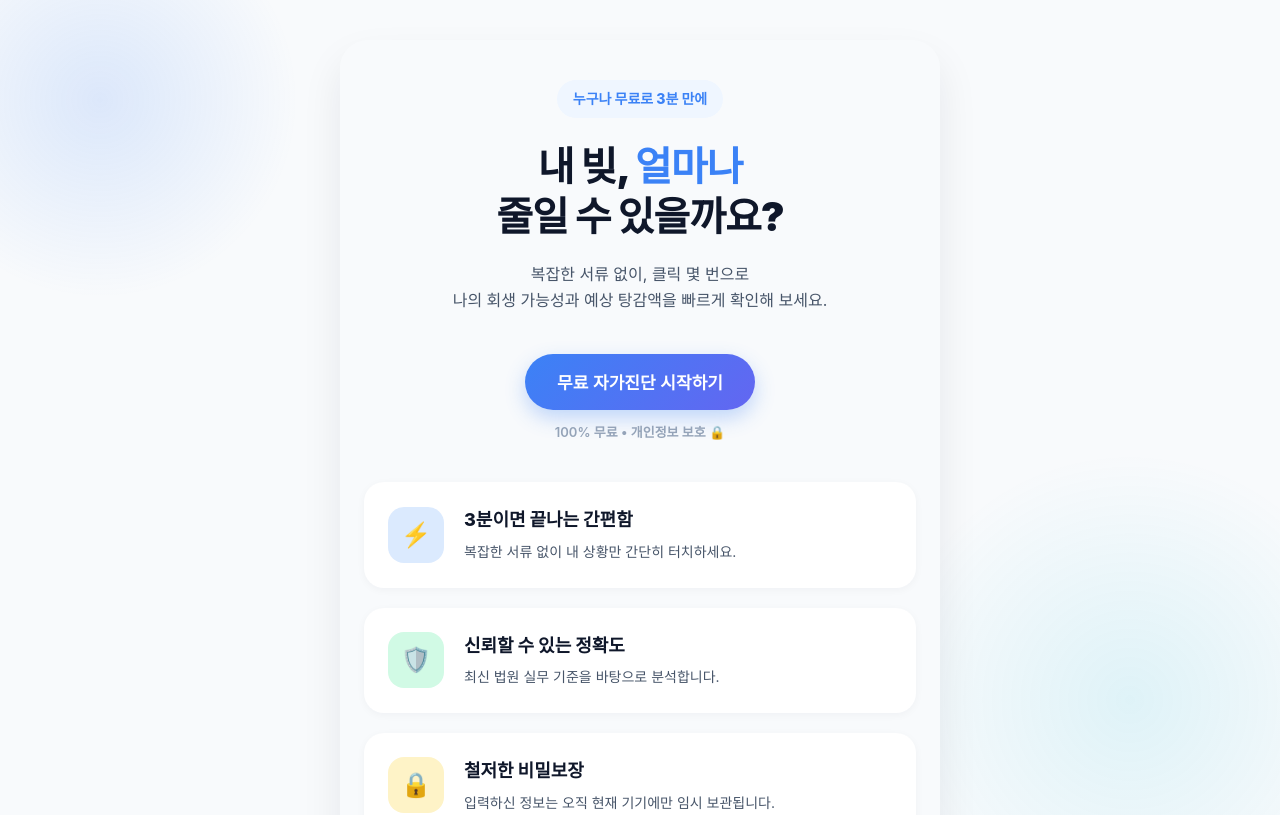
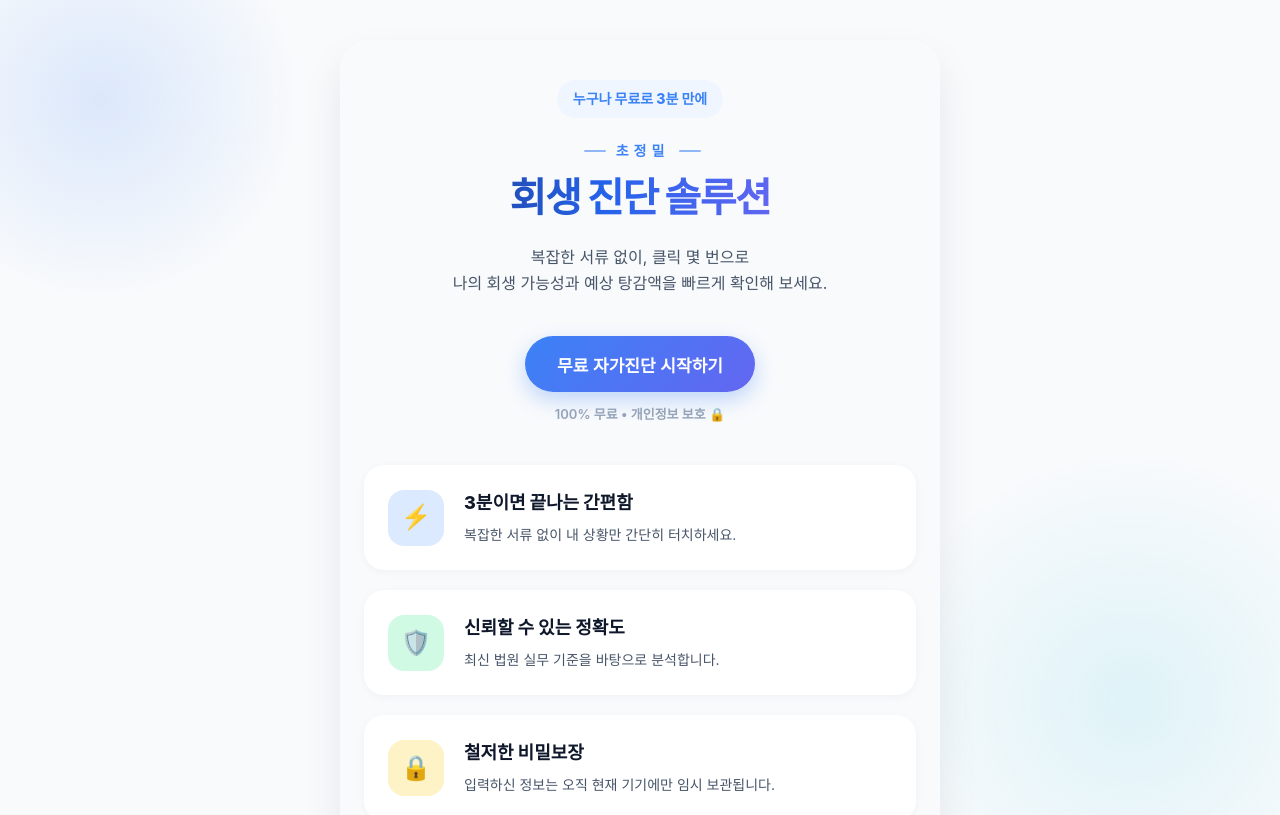
Before and after one commit to oz-kangkangparks/modoohs-selfcheck-demo, a React (Vite) app: page / in a window 1280 px wide. Shown: the top 815 px of the page. Built offline with nearby package versions, Linux system fonts and the light colour scheme; no server answers; a web font is replaced by a local one.

Commit message:
Modify : 제목 디자인 수정

```diff
--- a/src/index.css
+++ b/src/index.css
@@ -916,6 +916,60 @@ body::after {
   font-style: normal;
   color: var(--c-primary);
 }
+.home-hero__title--solution {
+  display: flex;
+  flex-direction: column;
+  align-items: center;
+  gap: 14px;
+  margin-bottom: 24px;
+}
+.home-hero__title-precision {
+  display: inline-flex;
+  align-items: center;
+  gap: 10px;
+  font-size: 14px;
+  font-weight: 800;
+  letter-spacing: 5px;
+  padding-left: 5px;
+  color: var(--c-primary);
+}
+.home-hero__title-precision::before,
+.home-hero__title-precision::after {
+  content: '';
+  width: 22px;
+  height: 2px;
+  border-radius: 2px;
+  background: currentColor;
+  opacity: 0.55;
+}
+.home-hero__title-main {
+  font-size: 40px;
+  font-weight: 900;
+  line-height: 1.18;
+  letter-spacing: -1.4px;
+  background: linear-gradient(95deg, #1e3a8a 0%, #2563eb 35%, #6366f1 65%, #2563eb 100%);
+  background-size: 220% 100%;
+  background-position: 0% 50%;
+  -webkit-background-clip: text;
+  background-clip: text;
+  -webkit-text-fill-color: transparent;
+  color: transparent;
+  animation: heroTitleShimmer 7s ease-in-out infinite;
+}
+@keyframes heroTitleShimmer {
+  0%   { background-position: 0% 50%; }
+  50%  { background-position: 100% 50%; }
+  100% { background-position: 0% 50%; }
+}
+@media (prefers-reduced-motion: reduce) {
+  .home-hero__title-main { animation: none; }
+}
+@media (max-width: 480px) {
+  .home-hero__title-precision { font-size: 12px; letter-spacing: 4px; }
+  .home-hero__title-precision::before,
+  .home-hero__title-precision::after { width: 18px; }
+  .home-hero__title-main { font-size: 32px; letter-spacing: -1px; }
+}
 .home-hero__desc, .intro__desc {
   font-size: 16px;
   color: var(--c-text-secondary);
--- a/src/pages/HomePage.jsx
+++ b/src/pages/HomePage.jsx
@@ -46,9 +46,9 @@ export default function HomePage() {
       <div className="home-hero">
         <div style={{ textAlign: 'center' }}>
           <div className="home-hero__badge">누구나 무료로 3분 만에</div>
-          <h1 className="home-hero__title">
-            내 빚, <em>얼마나</em><br />
-            줄일 수 있을까요?
+          <h1 className="home-hero__title home-hero__title--solution">
+            <span className="home-hero__title-precision">초정밀</span>
+            <span className="home-hero__title-main">회생 진단 솔루션</span>
           </h1>
           <p className="home-hero__desc">
             복잡한 서류 없이, 클릭 몇 번으로<br />
```
